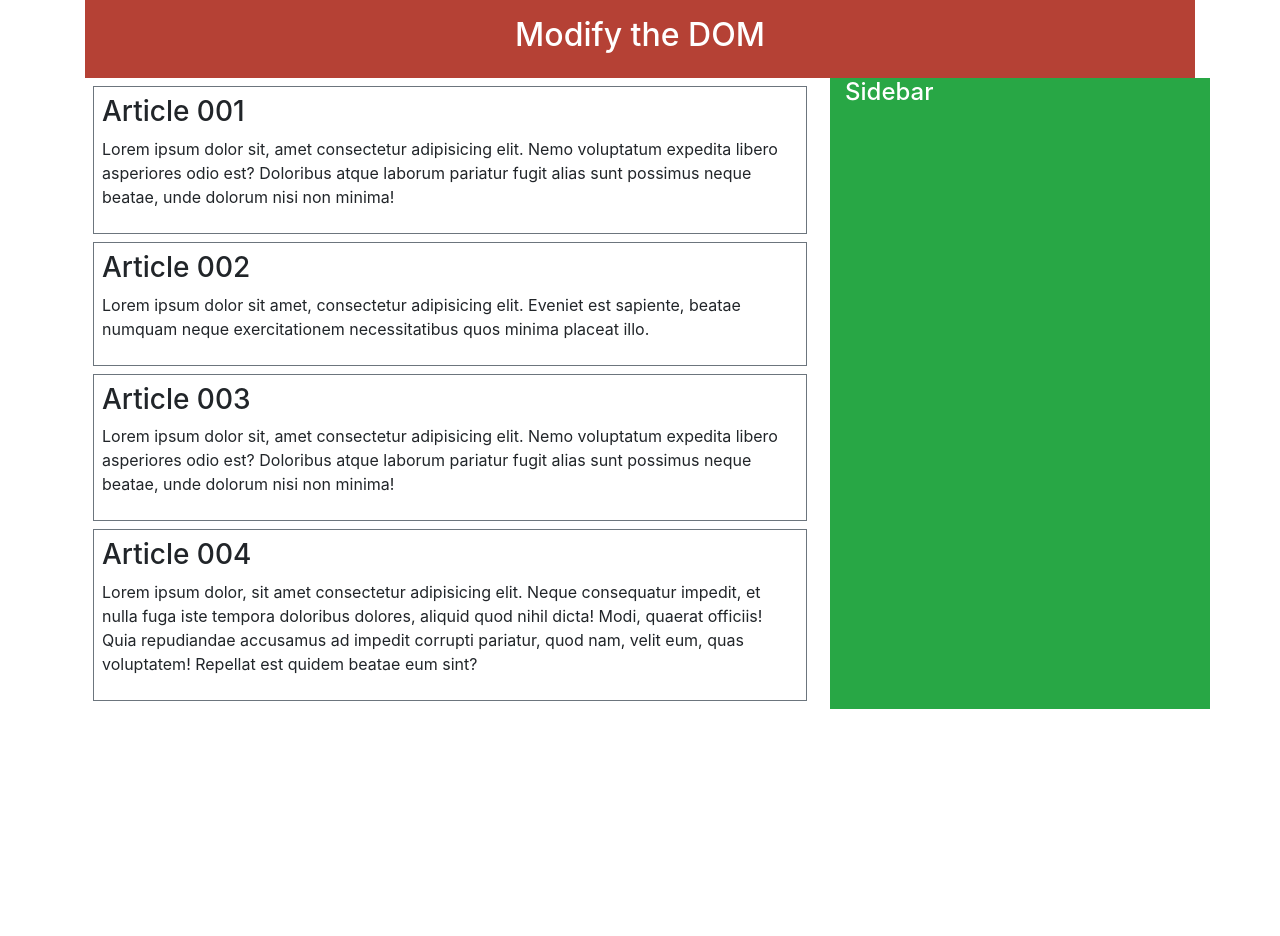
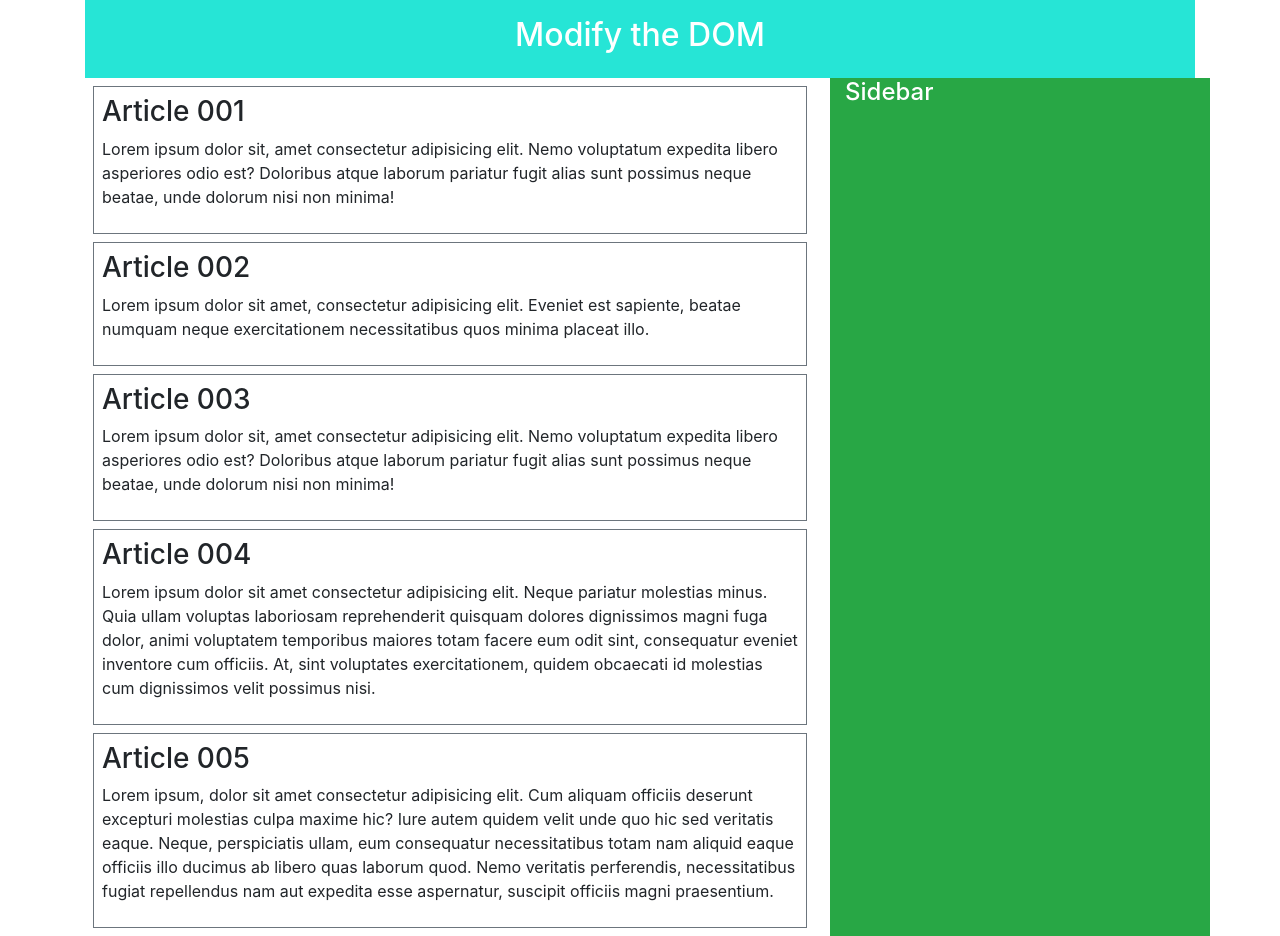
Before and after one commit to lgope/JavaScript, a plain HTML site: page DOM-Manipulation-And-Events/Access-From-DOM/index.html in a window 1280 px wide. Before the commit the page ends 800 px from the top, so only its background shows below. Drawn offline with nearby package versions, Linux system fonts and the light colour scheme.

Commit message:
es10 and output ques updated

```diff
--- a/DOM-Manipulation-And-Events/Access-From-DOM/index.html
+++ b/DOM-Manipulation-And-Events/Access-From-DOM/index.html
@@ -40,6 +40,15 @@
                         asperiores odio est? Doloribus atque laborum pariatur fugit alias sunt possimus neque beatae,
                         unde dolorum nisi non minima!</p>
                 </article>
+
+                <article id="art-004" class="m-2 p-2 border border-secondary">
+                    <h3>Article 004</h3>
+                    <p>Lorem ipsum dolor sit amet consectetur adipisicing elit. Neque pariatur molestias minus. Quia
+                        ullam voluptas laboriosam reprehenderit quisquam dolores dignissimos magni fuga dolor, animi
+                        voluptatem temporibus maiores totam facere eum odit sint, consequatur eveniet inventore cum
+                        officiis. At, sint voluptates exercitationem, quidem obcaecati id molestias cum dignissimos
+                        velit possimus nisi.</p>
+                </article>
             </main>
             <aside id="sidebar" class="col-sm-4 bg-info text-white">
                 <h4>Sidebar</h4>
--- a/DOM-Manipulation-And-Events/Access-From-DOM/scripts.js
+++ b/DOM-Manipulation-And-Events/Access-From-DOM/scripts.js
@@ -1,48 +1,48 @@
 // Get access to the DOM
-const main = document.querySelector('main');
+const main = document.querySelector("main");
 
-const articles = document.getElementsByTagName('article');
-const paragraphs = document.getElementsByTagName('p');
+const articles = document.getElementsByTagName("article");
+const paragraphs = document.getElementsByTagName("p");
 
 const firstArticle = articles[0];
 const secondParagraphs = paragraphs[1];
 
-const whiteTextElements = document.getElementsByClassName('text-white');
+const whiteTextElements = document.getElementsByClassName("text-white");
 
-const sidebar = document.getElementById('sidebar');
+const sidebar = document.getElementById("sidebar");
 
 // Modify the DOM
-const mainHeading = document.getElementById('main-heading');
-mainHeading.textContent = 'Modify the DOM';
+const mainHeading = document.getElementById("main-heading");
+mainHeading.textContent = "Modify the DOM";
 
 // Getting access to the parent tag
-const header = document.getElementById('page-header');
-header.innerHTML = '<h2>Modify the DOM</h2>';
+const header = document.getElementById("page-header");
+header.innerHTML = "<h2>Modify the DOM</h2>";
 
 // A touch of class with classList
-header.classList.add('text-center');
+header.classList.add("text-center");
 
-sidebar.classList.remove('bg-info');
-sidebar.classList.add('bg-success');
+sidebar.classList.remove("bg-info");
+sidebar.classList.add("bg-success");
 
 // Working with style
-header.style.padding = '1em';
-header.classList.remove('bg-dark');
-header.style.backgroundColor = '#B54135';
+header.style.padding = "1em";
+header.classList.remove("bg-dark");
+header.style.backgroundColor = "#26e5d6";
 
 // The joy of creation (adding new article)
-let newArticle = document.createElement('article');
-let newHeading = document.createElement('h3');
-let newParagraph = document.createElement('p');
+let newArticle = document.createElement("article");
+let newHeading = document.createElement("h3");
+let newParagraph = document.createElement("p");
 
-newHeading.textContent = 'Article 004';
-newParagraph.textContent = 'Lorem ipsum dolor, sit amet consectetur adipisicing elit. Neque consequatur impedit, et nulla fuga iste tempora doloribus dolores, aliquid quod nihil dicta! Modi, quaerat officiis! Quia repudiandae accusamus ad impedit corrupti pariatur, quod nam, velit eum, quas voluptatem! Repellat est quidem beatae eum sint?';
+newHeading.textContent = "Article 005";
+newParagraph.textContent ="Lorem ipsum, dolor sit amet consectetur adipisicing elit. Cum aliquam officiis deserunt excepturi molestias culpa maxime hic? Iure autem quidem velit unde quo hic sed veritatis eaque. Neque, perspiciatis ullam, eum consequatur necessitatibus totam nam aliquid eaque officiis illo ducimus ab libero quas laborum quod. Nemo veritatis perferendis, necessitatibus fugiat repellendus nam aut expedita esse aspernatur, suscipit officiis magni praesentium.";
 
 newArticle.appendChild(newHeading);
 newArticle.appendChild(newParagraph);
 
-newArticle.classList.add('m-2', 'p-2', 'border', 'border-secondary');
+newArticle.classList.add("m-2", "p-2", "border", "border-secondary");
 
-newArticle.setAttribute('id', 'art-004');
+newArticle.setAttribute("id", "art-005");
 
 main.appendChild(newArticle);
```
Also changed, not shown: Interview-Questions/output.js (+13 -0 lines), DOM-Manipulation-And-Events/Access-From-DOM/shawon.jpg (deleted).
